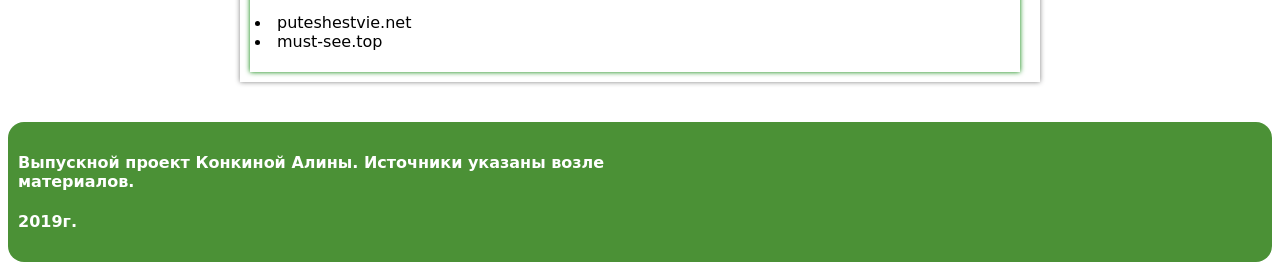
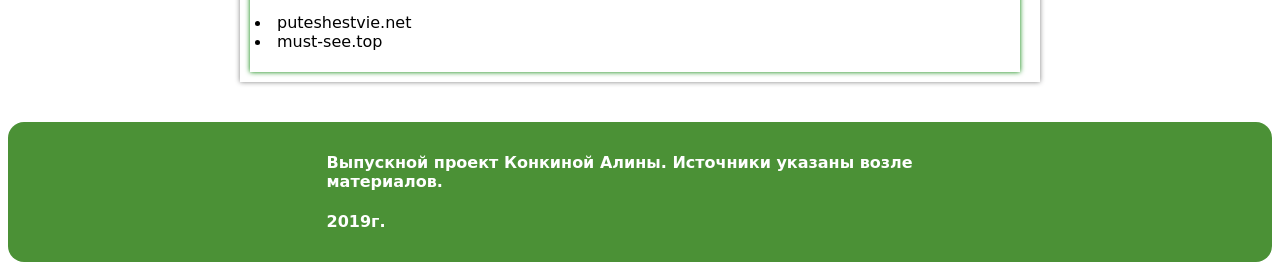
Before and after one commit to MsHairu/mshairu.github.io, a plain HTML site: page index.html in a window 1280 px wide. Shown: the part 6564-6834 px from the top of the page. Drawn offline with Linux system fonts and the light colour scheme; a script that the page names is missing.

Commit message:
Update index.html

```diff
--- a/index.html
+++ b/index.html
@@ -82,7 +82,7 @@
                 <p class="p">Источник: <li> <a class="p" href="https://puteshestvie.net/">puteshestvie.net</a></li> <li><a class="p" href="https://must-see.top/">must-see.top</a></li></label> </p>
             </div>
     </main>
-    <footer class="foot">
+    <footer class="foot pocentru">
         <div class="divfoot">
             <h4 class="h4foot">Выпускной проект Конкиной Алины. Источники указаны возле материалов.</h4>
             <h4 class="h4foot">2019г.</h4>
```
